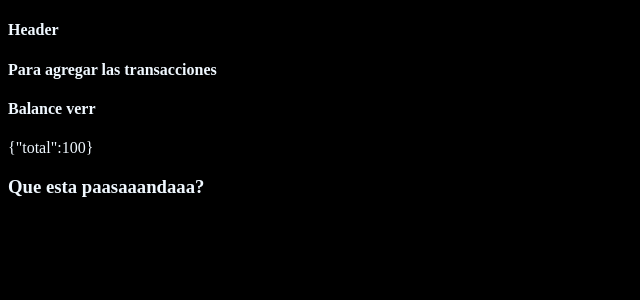
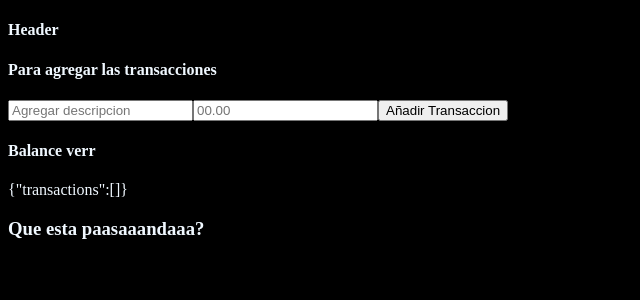
Before and after one commit to nadiamartel/Control-de-Gastos-App, a React (Vite) app: page / in a window 1280 px wide. Shown: the top 300 px of the page, without its empty margins (0-640 px from the left). Built offline with nearby package versions, Linux system fonts and the light colour scheme.

Commit message:
add form

```diff
--- a/src/components/TransactionForm.jsx
+++ b/src/components/TransactionForm.jsx
@@ -1,8 +1,36 @@
+import { useState } from "react";
+import { useGlobalState } from "../context/GlobalState";
 
 function Transaction() {
+
+    const { addTransaction } = useGlobalState();
+    const [description, setDescription] = useState();
+    const [amount, setAmount] = useState(0);
+
+    const onSubmit = (event) =>{
+        event.preventDefault();
+        addTransaction({
+            id: 1,
+            description,
+            amount
+        });
+        console.log(description, amount);
+    }
+
     return(
         <div>
             <h4>Para agregar las transacciones</h4>
+            <form onSubmit={onSubmit}>
+                <input type="text" placeholder="Agregar descripcion"
+                    onChange={(event) => setDescription(event.target.value)}
+                />
+                <input type="number" step="0.01" placeholder="00.00"
+                    onChange={(event) => setAmount(event.target.value)}
+                />
+                <button>
+                    Añadir Transaccion
+                </button>
+            </form>
         </div>
     )
 }
--- /dev/null
+++ b/src/context/AppReducer.jsx
@@ -0,0 +1,12 @@
+
+export default (state, action) => {
+    switch (action.type) {
+        case "ADD_TRANSACTION":
+            return {
+                ...state,
+                transactions: [...state.transactions, action.payload]
+            }
+        default:
+            return state
+    }
+}
--- a/src/context/GlobalState.jsx
+++ b/src/context/GlobalState.jsx
@@ -1,4 +1,9 @@
-import { createContext, useContext} from "react";
+import { createContext, useContext, useReducer } from "react";
+import AppReducer from "./AppReducer";
+
+const initialState = {
+    transactions : []
+}
 
 export const Context = createContext();
 
@@ -8,5 +13,25 @@
 }
 
 export const GlobalProvider = ({ children }) => {
-    return <Context.Provider value={{total:100}}>{children}</Context.Provider>
+
+    const [state, dispatch] = useReducer(AppReducer, initialState);
+    // const [state, setState] = useReducer(AppReducer, initialState) >> Equivalente!
+
+    const addTransaction = (transaction) =>{
+        dispatch({
+            type: "ADD_TRANSACTION",
+            payload: transaction
+        })
+        console.log("addTransaction");
+    }
+
+    return (
+        <Context.Provider
+            value={{
+                transactions: state.transactions,
+                addTransaction
+            }}>
+            {children}
+        </Context.Provider>
+    );
 }
```
